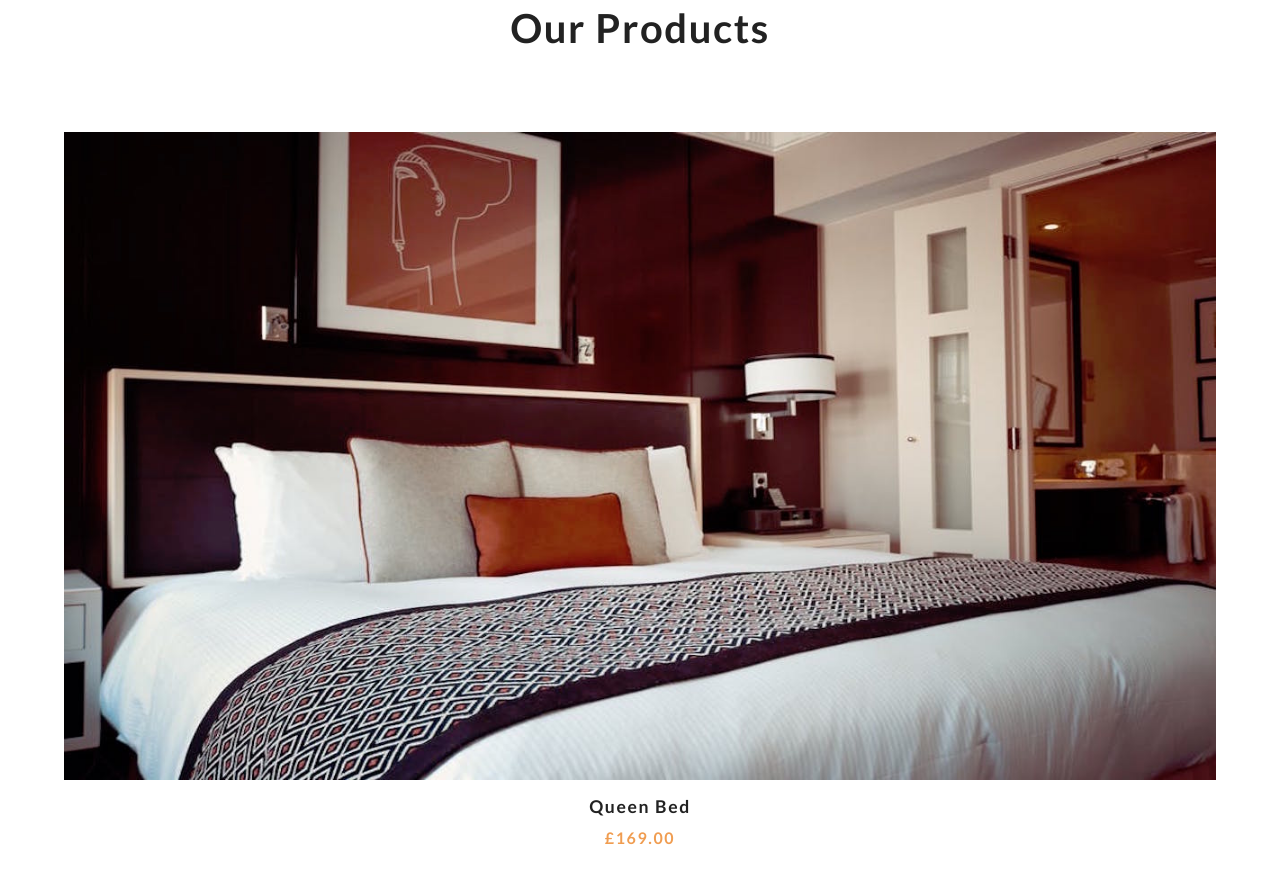
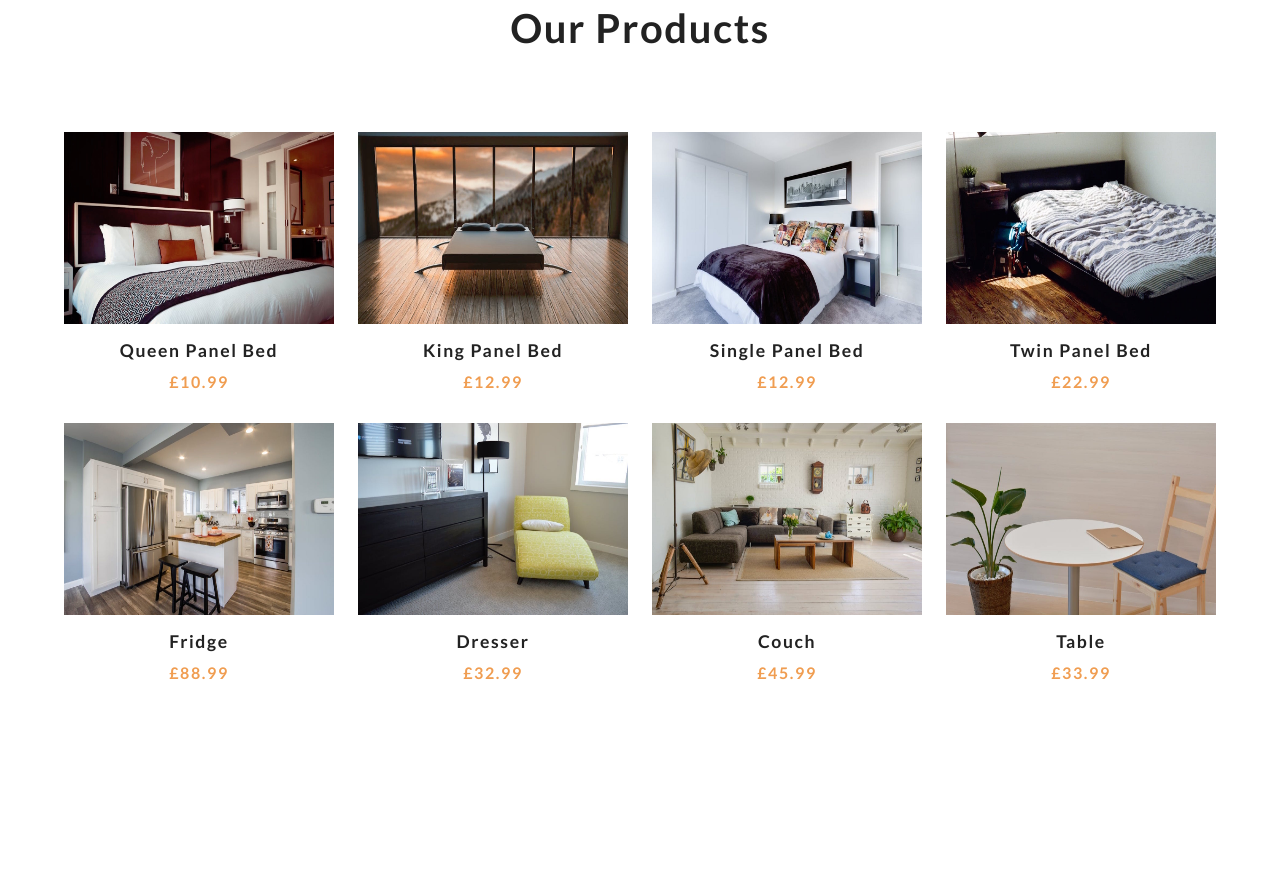
Before and after one commit to RodicaNegura/e-commerce-shopping-cart, a plain HTML site: page index.html in a window 1280 px wide. Shown: the part 860-1742 px from the top of the page. After the commit the page ends 1606 px from the top, so only its background shows below. Drawn offline with Linux system fonts and the light colour scheme.

Commit message:
more javascript

```diff
--- a/index.html
+++ b/index.html
@@ -36,7 +36,7 @@
         <h2>our products</h2>
       </div>
       <div class="products-center">
-        <article class="product">
+        <!-- <article class="product">
           <div class="img-container">
             <img src="/img/product-1.jpeg" alt="product" class="product-img">
             <button class="bag-btn" data-id="1">
@@ -47,7 +47,7 @@
           <h3>queen bed</h3>
           <h4>£169.00</h4>
         </article>
-       <!-- <article class="product">
+        <article class="product">
           <div class="img-container">
             <img src="/img/product-2.jpeg" alt="product" class="product-img">
             <button class="bag-btn" data-id="1">
@@ -55,7 +55,7 @@
               add to bag
             </button>
           </div>
-          <h3>emperor bed</h3>
+          <h3>king panel bed</h3>
           <h4>£169</h4>
         </article>
         <article class="product">
@@ -66,7 +66,7 @@
               add to bag
             </button>
           </div>
-          <h3>divan bed</h3>
+          <h3>single panel bed</h3>
           <h4>£169</h4>
         </article>
         <article class="product">
@@ -77,7 +77,7 @@
               add to bag
             </button>
           </div>
-          <h3>classic bed</h3>
+          <h3>twin panel bed</h3>
           <h4>£169</h4>
         </article>
         <article class="product">
@@ -88,7 +88,7 @@
               add to bag
             </button>
           </div>
-          <h3>kicthen table</h3>
+          <h3>fridge</h3>
           <h4>£169</h4>
         </article>
         <article class="product">
@@ -99,7 +99,7 @@
               add to bag
             </button>
           </div>
-          <h3>confy chair</h3>
+          <h3>dresser</h3>
           <h4>£169</h4>
         </article>
         <article class="product">
@@ -110,7 +110,7 @@
               add to bag
             </button>
           </div>
-          <h3>comfy sofa</h3>
+          <h3>couch</h3>
           <h4>£169</h4>
         </article>
         <article class="product">
@@ -121,7 +121,7 @@
               add to bag
             </button>
           </div>
-          <h3>small table</h3>
+          <h3>table</h3>
           <h4>£169</h4>
         </article>-->
       </div>
--- a/js/script.js
+++ b/js/script.js
@@ -30,16 +30,32 @@ class Products {
 }
 
 class UI {
-
+  displayProducts(products) {
+    let result = '';
+    products.forEach(product => {
+      result +=`
+        <article class="product">
+          <div class="img-container">
+            <img src=${product.image} alt="product" class="product-img">
+            <button class="bag-btn" data-id=${product.id}>
+              <i class="fas fa-shopping-cart"></i>
+              add to bag
+            </button>
+          </div>
+          <h3>${product.title}</h3>
+          <h4>£${product.price}</h4>
+        </article>
+      `;
+    });
+    productsDOM.innerHTML = result;
+  }
 }
 
-class Storage {
-
-}
+class Storage {}
 
 document.addEventListener("DOMContentLoaded", () => {
   const ui = new UI()
   const products = new Products()
 
-  products.getProducts().then(data => console.log(data))
-})
+  products.getProducts().then(products => ui.displayProducts(products))
+});
```
